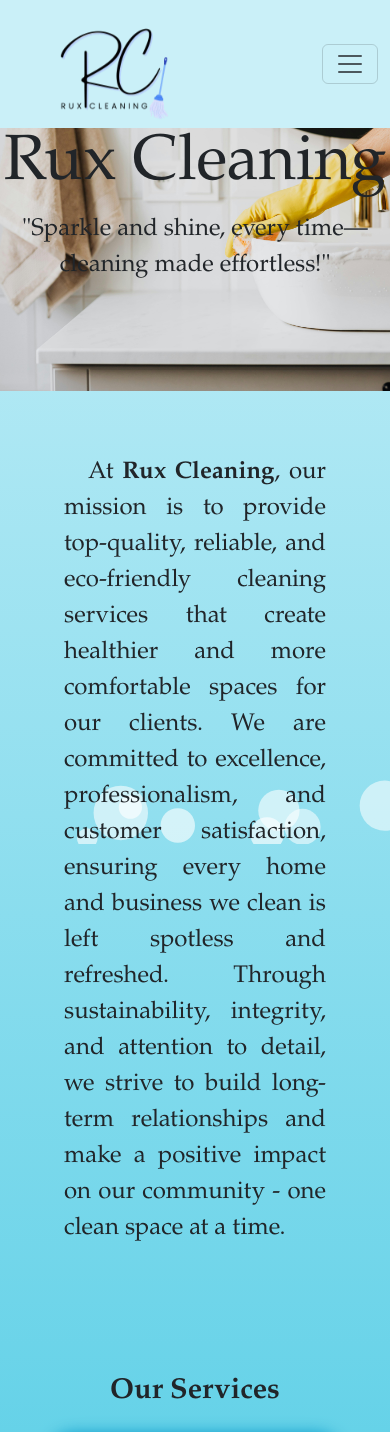
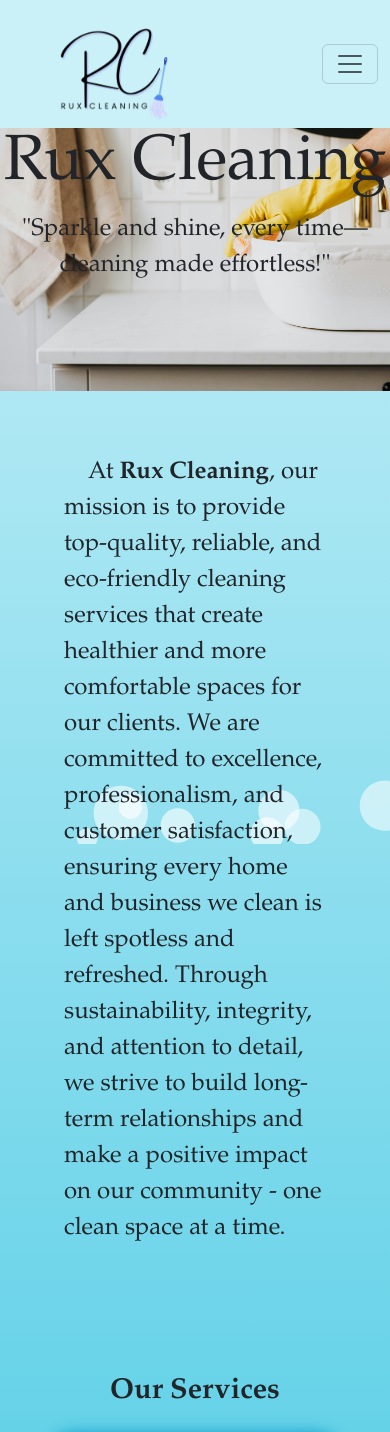
Before and after one commit to YemnyFeliz/RuxCleaning, a React (Vite) app: page / in a window 390 px wide. Shown: the top 1432 px of the page. Built offline with nearby package versions, Linux system fonts and the light colour scheme.

Commit message:
fixed home intro extra space between words in small screens.

```diff
--- a/Pages/Home.jsx
+++ b/Pages/Home.jsx
@@ -22,13 +22,15 @@
                         <Card className="regCard">
                             <Card.Body>
 
-                                <Card.Text className=" intro-text regCardText">
+
+                                <Card.Text className=" intro-text regCardText text-start">
                                     <p>At <strong>Rux Cleaning</strong>, our mission is to provide top-quality, reliable, and eco-friendly cleaning services that create healthier and more comfortable spaces for our clients.
 We are committed to excellence, professionalism, and customer satisfaction, ensuring every home and business we clean is left spotless and refreshed.
 Through sustainability, integrity, and attention to detail, we strive to build long-term relationships and make a positive impact on our community - one clean space at a time.
 
                                     </p>
                                 </Card.Text>
+
                             </Card.Body>
                         </Card>
                     </Col>
```
Also changed, not shown: styles/Home.css (+8 -1 lines).
